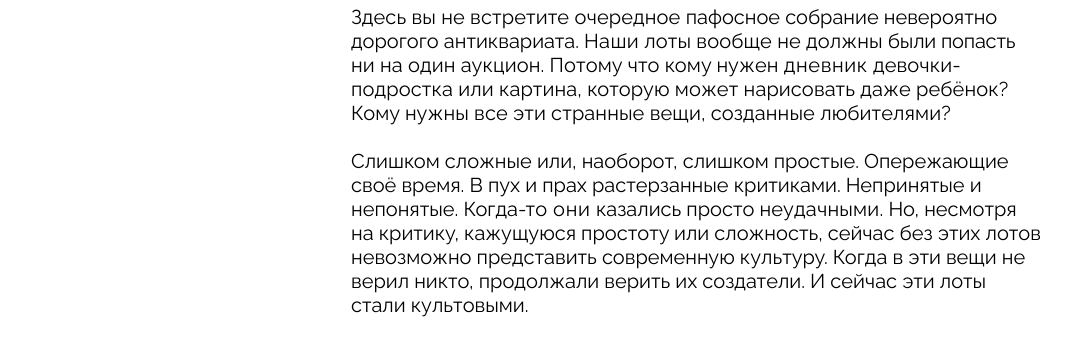
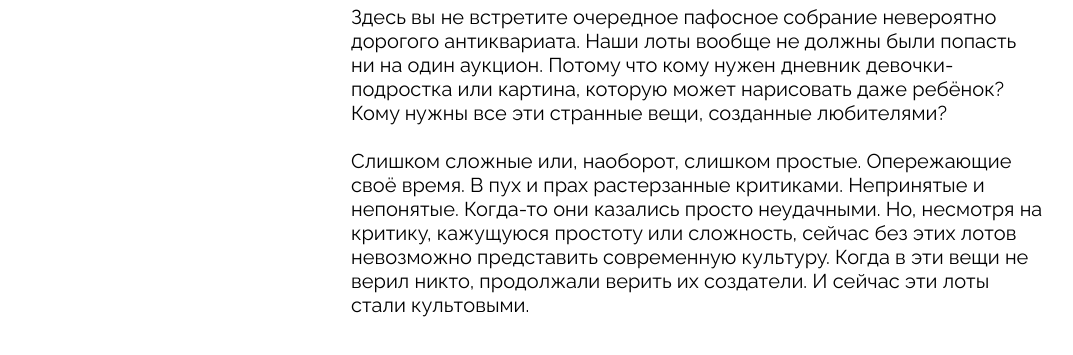
Before and after one commit to roman-karamnov/ono-tebe-nado, a plain HTML site: page index.html in a window 1280 px wide. Shown: the part 2345-2700 px from the top of the page, without its empty margins (123-1196 px from the left). Drawn offline with Linux system fonts and the light colour scheme.

Commit message:
исправления по итогу первого ревью

```diff
--- a/index.html
+++ b/index.html
@@ -17,10 +17,10 @@
             <a class="header__link_active header__link" href="#0">главная</a>
           </li>
           <li class="header__links-list-item">
-            <a class="header__link" href="#0">посмотреть лоты</a>
+            <a class="header__link" href="#lots">посмотреть лоты</a>
           </li>
           <li class="header__links-list-item">
-            <a class="header__link" href="#0">об аукционе</a>
+            <a class="header__link" href="#auction">об аукционе</a>
           </li>
         </ul>
       </nav>
@@ -32,11 +32,9 @@
         />
       </a>
       <address class="header__address">
-        <a class="header__link" href="tel:+99995555555">+9 999 555 5555</a
-        ><br />
-        <a class="header__link" href="mailto:info@sobaka.ge">info@sobaka.ge</a
-        ><br />
-        <p>наб. Принсенграхт 263-<br />265, Амстердам</p>
+        <a class="header__link" href="tel:+99995555555">+9 999 555 5555</a>
+        <a class="header__link" href="mailto:info@sobaka.ge">info@sobaka.ge</a>
+        <p>наб. Принсенграхт 263-265, Амстердам</p>
       </address>
     </header>
     <main>
@@ -60,10 +58,10 @@
           <p class="cover__description-text">
             Аукцион вещей, в которые никто не верил
           </p>
-          <button class="bet-button">Сделать ставку</button>
+          <button type="button" class="bet-button">Сделать ставку</button>
         </div>
       </section>
-      <section class="lots">
+      <section id="lots" class="lots">
         <h2 class="lots__heading">Лоты</h2>
         <ul class="lots__card-list">
           <li class="lots__card-list-item">
@@ -128,46 +126,34 @@
             />
           </div>
         </div>
-        <div class="about__column">
+        <div id="auction" class="about__column">
           <h2 class="about__title">Об аукционе</h2>
-          <p class="about__text_first_paragraph">
-            Здесь вы не встретите очередное
-            <span class="letter-spacing-zero"
-              >пафосное собрание невероятно дорогого антиквариата. </span
-            ><span class="letter-spicing-zero-point-zero-two">Наши</span> лоты
-            вообще не должны
-            <span class="letter-spacing-minus-zero-point-zero-one"
-              >были попасть</span
-            >
-            ни на один аукцион. Потому что кому нужен
-            <span class="letter-spicing-zero-point-zero-three">дневник</span>
-            девочки-подростка или картина, которую может нарисовать даже
-            ребёнок? Кому нужны все эти странные вещи, созданные любителями?
-          </p>
-          <p class="about_text_second_paragraph">
-            Слишком сложные или, наоборот, слишком простые. Опережающие своё
-            время. В пух и прах растерзанные критиками. Непринятые и непонятые.
-            Когда-то<span class="letter-spicing-zero-point-zero-four">
-              они</span
-            >
-            казались просто
-            <span class="letter-spicing-zero-point-zero-one">неудачными.</span>
-            Но, несмотря <br />
-            на критику, кажущуюся простоту или сложность, сейчас без этих лотов
-            невозможно представить современную культуру. Когда в эти вещи не
-            верил никто, продолжали верить их создатели. И сейчас эти лоты стали
-            культовыми.
-          </p>
+          <div class="about__text-box">
+            <p class="about__text">
+              Здесь вы не встретите очередное пафосное собрание невероятно
+              дорогого антиквариата. Наши лоты вообще не должны были попасть ни
+              на один аукцион. Потому что кому нужен дневник девочки-подростка
+              или картина, которую может нарисовать даже ребёнок? Кому нужны все
+              эти странные вещи, созданные любителями?
+            </p>
+            <p class="about__text">
+              Слишком сложные или, наоборот, слишком простые. Опережающие своё
+              время. В пух и прах растерзанные критиками. Непринятые и
+              непонятые. Когда-то они казались просто неудачными. Но, несмотря
+              на критику, кажущуюся простоту или сложность, сейчас без этих
+              лотов невозможно представить современную культуру. Когда в эти
+              вещи не верил никто, продолжали верить их создатели. И сейчас эти
+              лоты стали культовыми.
+            </p>
+          </div>
         </div>
       </section>
     </main>
     <footer class="footer">
       <address class="footer__address">
-        <a class="footer__link" href="tel:+99995555555">+9 999 555 5555</a
-        ><br />
-        <a class="footer__link" href="mailto:info@sobaka.ge">info@sobaka.ge</a
-        ><br />
-        <p>наб. Принсенграхт 263-<br />265, Амстердам</p>
+        <a class="footer__link" href="tel:+99995555555">+9 999 555 5555</a>
+        <a class="footer__link" href="mailto:info@sobaka.ge">info@sobaka.ge</a>
+        <p>наб. Принсенграхт 263-265, Амстердам</p>
       </address>
       <nav class="footer__menu">
         <ul class="footer__menu-list">
@@ -177,10 +163,10 @@
             >
           </li>
           <li class="footer__menu-list-item">
-            <a class="footer__menu-link" href="#0">посмотреть лоты</a>
+            <a class="footer__menu-link" href="#lots">посмотреть лоты</a>
           </li>
           <li class="footer__menu-list-item">
-            <a class="footer__menu-link" href="#0">об аукционе</a>
+            <a class="footer__menu-link" href="#auction">об аукционе</a>
           </li>
         </ul>
       </nav>
--- a/styles/style.css
+++ b/styles/style.css
@@ -52,6 +52,7 @@
 
 .header__address {
   margin-right: 25.48px;
+  padding-right: 10px;
   font-style: normal;
   line-height: 24.3px;
   width: 240px;
@@ -287,47 +288,19 @@
   text-transform: uppercase;
 }
 
-.about__text_first_paragraph {
+.about__text-box {
+  display: flex;
+  flex-direction: column;
+  gap: 24px;
+}
+
+.about__text {
   font-family: Raleway;
   font-size: 20px;
   font-weight: 400;
   line-height: 24px;
-  letter-spacing: 0.006em;
+  letter-spacing: 0.0025em;
   text-align: left;
-  margin-bottom: 24px;
-}
-
-.letter-spacing-zero {
-  letter-spacing: 0;
-}
-
-.letter-spicing-zero-point-zero-two {
-  letter-spacing: 0.02em;
-}
-
-.letter-spacing-minus-zero-point-zero-one {
-  letter-spacing: -0.01em;
-}
-
-.letter-spicing-zero-point-zero-three {
-  letter-spacing: 0.03em;
-}
-
-.about_text_second_paragraph {
-  font-family: Raleway;
-  font-size: 20px;
-  font-weight: 400;
-  line-height: 24px;
-  text-align: left;
-  letter-spacing: 0.1;
-}
-
-.letter-spicing-zero-point-zero-four {
-  letter-spacing: 0.04em;
-}
-
-.letter-spicing-zero-point-zero-one {
-  letter-spacing: 0.01em;
 }
 
 .footer {
```
